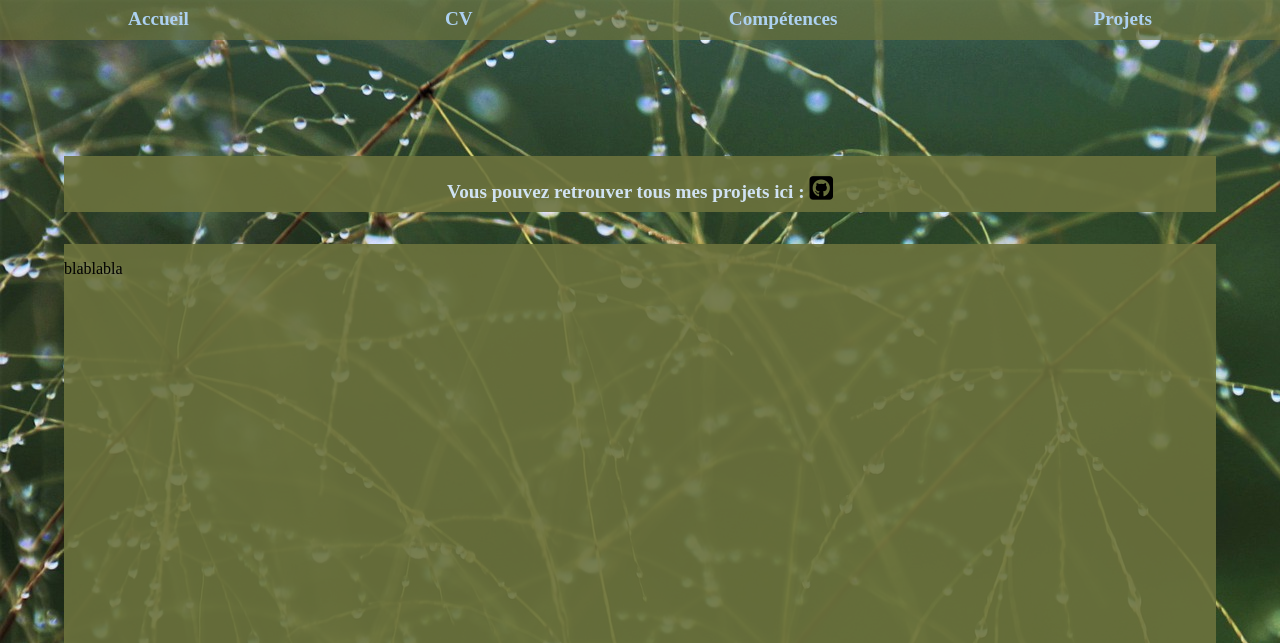
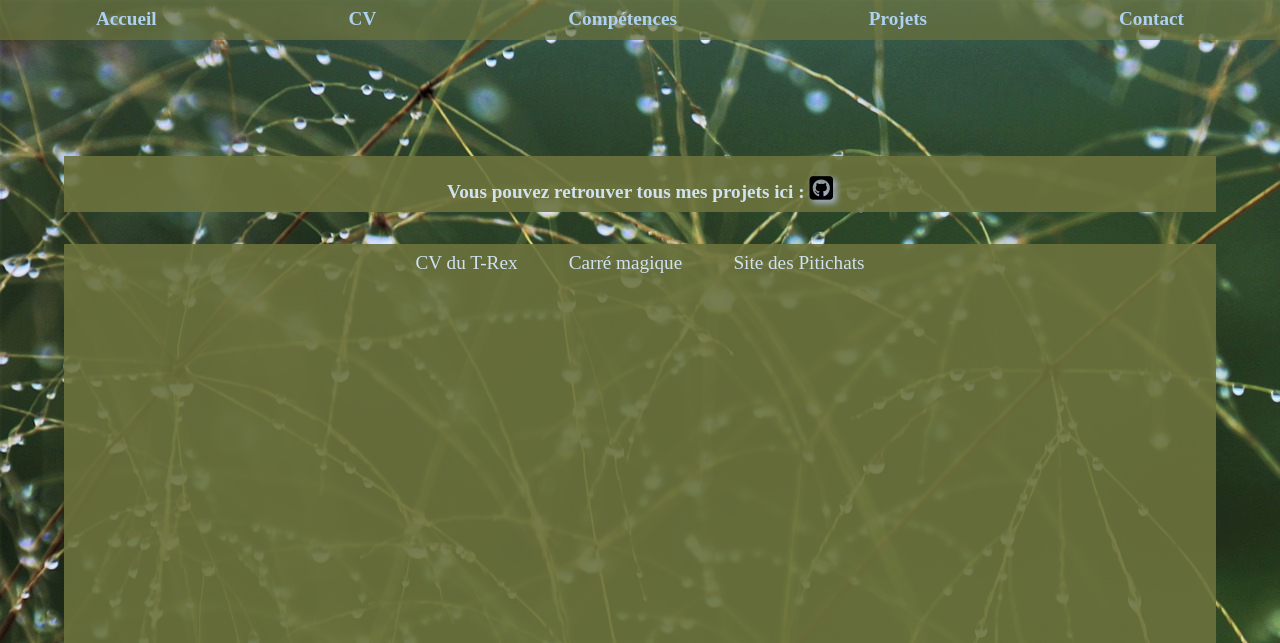
Before and after one commit to Le-TRex/portfolio, a PHP site: page /projects.php in a window 1280 px wide. Shown: the top 643 px of the page. Run offline with PHP 8.4, Linux system fonts and the light colour scheme; some libraries are stand-ins or nearby versions.

Commit message:
third commit

```diff
--- /dev/null
+++ b/projects.js
@@ -0,0 +1,43 @@
+let trex = document.querySelectorAll("li")[0];
+let square = document.querySelectorAll("li")[1];
+let cat = document.querySelectorAll("li")[2];
+
+// trex.addEventListener("click", ()=>{
+//     document.querySelectorAll("div")[3].classList.add("visible");
+//     document.querySelectorAll("div")[4].classList.add("invisible");
+//     document.querySelectorAll("div")[5].classList.add("invisible");
+// });
+
+// square.addEventListener("click", () => {
+//     document.querySelectorAll("div")[4].classList.add("visible");
+//     document.querySelectorAll("div")[3].classList.add("invisible");
+//     document.querySelectorAll("div")[5].classList.add("invisible");
+
+// });
+
+// cat.addEventListener("click", () => {
+//     document.querySelectorAll("div")[5].classList.add("visible");
+//     document.querySelectorAll("div")[3].classList.add("invisible");
+//     document.querySelectorAll("div")[4].classList.add("invisible");
+// });
+
+trex.addEventListener("mouseover", ()=> {
+    trex.classList.toggle("clickable");
+});
+trex.addEventListener("mouseout", ()=> {
+    trex.classList.toggle("clickable");
+});
+
+square.addEventListener("mouseover", ()=> {
+    square.classList.toggle("clickable");
+});
+square.addEventListener("mouseout", ()=> {
+    square.classList.toggle("clickable");
+});
+
+cat.addEventListener("mouseover", ()=> {
+    cat.classList.toggle("clickable");
+});
+cat.addEventListener("mouseout", ()=> {
+    cat.classList.toggle("clickable");
+});
--- a/projects.php
+++ b/projects.php
@@ -8,7 +8,23 @@ include './templates/header.php'
         </p>
     </div>
     <div id="proj">
-        <p>blablabla</p>
+        <nav id="projnav">
+            <ul>
+                <li>CV du T-Rex</li>
+                <li>Carré magique</li>
+                <li>Site des Pitichats</li>
+            </ul>
+        </nav>
+        <div class="invisible">
+            <p>trex</p>
+        </div>
+        <div class="invisible">
+            <p>carré</p>
+        </div>
+        <div class="invisible">
+            <p>Mini site (d'un goût...certain) créé pour un TP qui portait sur l'utilisation des media queries</p>
+            <a href="https://github.com/Le-TRex/tpMediaQueries"><img src="./images/pitichats.png" alt="aperçu du site"></a>
+        </div>
     </div>
 </div>
 
--- a/style.css
+++ b/style.css
@@ -11,7 +11,7 @@ body {
     flex-direction: column;
 }
 a{
-    cursor: url(./images/yellowtrex.gif), auto;
+    cursor: url(./images/browntrex.gif), auto;
 }
 
 header {
@@ -192,7 +192,7 @@ a:visited, a:active {
 }
 #more p {
     font-weight: normal;
-    color: #ADD1F1;
+    color: #2D330B;
 }
 /*Skills*/
 /*Projects*/
@@ -222,8 +222,38 @@ i.fab{
     color: black;
     font-weight: normal;
     font-size: 1.4em;
-    /* text-shadow: 3px 3px 6px #B3C3F2; */
+    text-shadow: 3px 3px 6px #B3C3F2;
 }
+#projnav ul {
+    list-style-type: none;
+    margin: 0;
+    padding: 0;
+    overflow: hidden;
+}
+#projnav li{
+    float: left;
+    font-size: 1.2em;
+    display: block;
+    color: #D0E2F2;
+    text-align: center;
+    padding: 1vh 2vw;
+    text-decoration: none;
+}
+#projnav li a:hover {
+    color: deeppink;
+    background-color: pink;
+}
+
+
+
+
+#proj img {
+    max-height: 35vh;
+    width: auto;
+}
+/* #proj {
+    text-align: center;
+} */
 /*Projects*/
 /*Contact*/
 #form {
@@ -265,7 +295,6 @@ li{
     display: block;
 }
 .clickable {
-    cursor: url(./images/yellowtrex.gif),pointer;
-    /* cursor: pointer;     */
+    cursor: url(./images/browntrex.gif),pointer;
 }
 /*Javascript*/
--- a/templates/footer.php
+++ b/templates/footer.php
@@ -4,5 +4,6 @@
     </footer>
     <script src="./resume.js"></script>
     <script src="./skills.js"></script>
+    <script src="./projects.js"></script>
 </body>
 </html>
--- a/templates/header.php
+++ b/templates/header.php
@@ -4,7 +4,7 @@
     <meta charset="UTF-8">
     <link rel="stylesheet" href="style.css"/>
     <script src="https://kit.fontawesome.com/995c3439ab.js" crossorigin="anonymous"></script>
-    <title>Accueil</title>
+    <title>Portfolio de Claire</title>
 </head>
 <body>
     <header>
@@ -13,7 +13,7 @@
             <a href="./resume.php">CV</a>
             <a href="./skills.php">Compétences</a>
             <a href="./projects.php">Projets</a>
-            <!-- <a href="./contact.php">Contact</a>-->
+            <a href="mailto:claire.magissonbonnel@gmail.com">Contact</a>
         </nav>
     </header>
     <main>
```
Also changed, not shown: images/pitichats.png (added), images/yellowtrex.gif (deleted).
